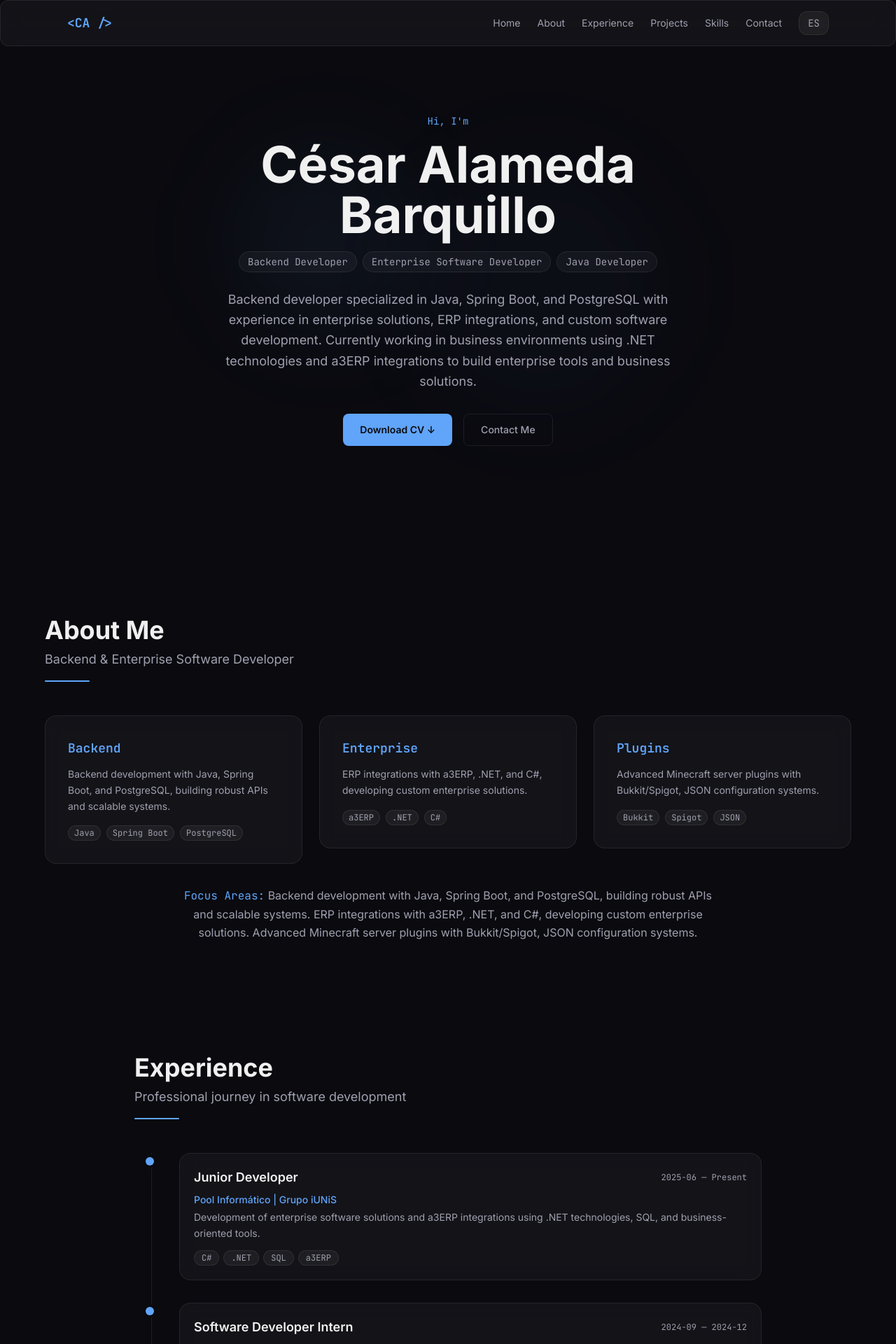
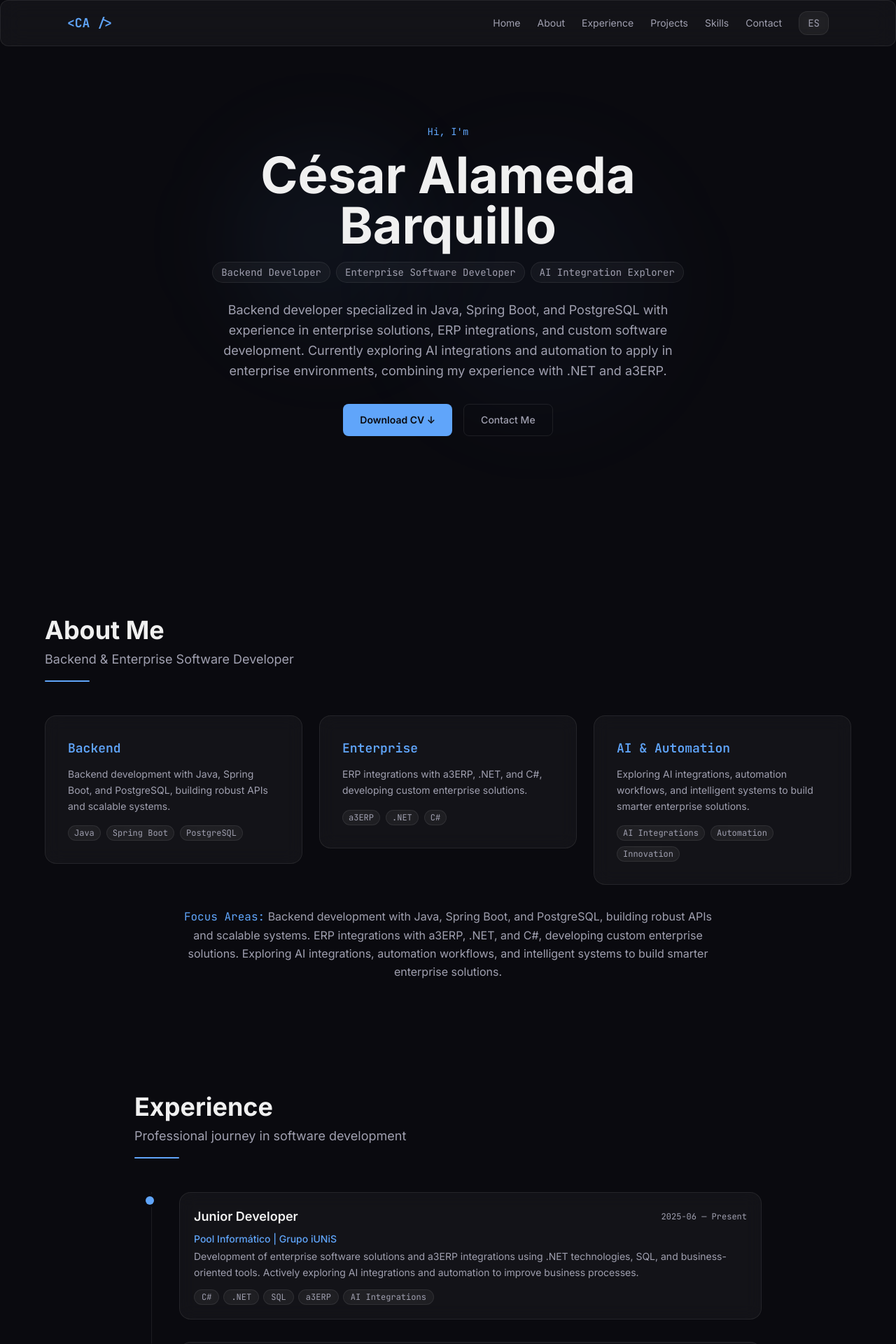
Before and after one commit to cesarAlameda/portfoliocsaralameda, a Next.js app: page /portfoliocsaralameda/en in a window 1280 px wide. Shown: the top 1920 px of the page at 70% size. Built offline with nearby package versions, Linux system fonts and the light colour scheme.

Commit message:
Eliminado proyecto Minecraft/Bukkit. Añadido foco en IA, automatización e innovación.

```diff
--- a/content/experience.json
+++ b/content/experience.json
@@ -5,10 +5,10 @@
     "location": "Madrid, Spain",
     "period": { "start": "2025-06", "end": null },
     "description": {
-      "es": "Desarrollo de soluciones empresariales e integraciones relacionadas con a3ERP, trabajando con tecnologías .NET, SQL y herramientas orientadas a negocio.",
-      "en": "Development of enterprise software solutions and a3ERP integrations using .NET technologies, SQL, and business-oriented tools."
+      "es": "Desarrollo de soluciones empresariales e integraciones relacionadas con a3ERP, trabajando con tecnologías .NET, SQL y herramientas orientadas a negocio. Explorando activamente integraciones con IA y automatización para mejorar procesos empresariales.",
+      "en": "Development of enterprise software solutions and a3ERP integrations using .NET technologies, SQL, and business-oriented tools. Actively exploring AI integrations and automation to improve business processes."
     },
-    "technologies": ["C#", ".NET", "SQL", "a3ERP"],
+    "technologies": ["C#", ".NET", "SQL", "a3ERP", "AI Integrations"],
     "type": "software"
   },
   {
--- a/content/profile.json
+++ b/content/profile.json
@@ -5,11 +5,15 @@
   "roles": [
     "Backend Developer",
     "Enterprise Software Developer",
-    "Java Developer"
+    "AI Integration Explorer"
   ],
+  "research_interests": {
+    "es": "Investigando integraciones con Inteligencia Artificial, automatización de procesos empresariales y sistemas inteligentes.",
+    "en": "Researching AI integrations, business process automation, and intelligent systems."
+  },
   "summary": {
-    "es": "Desarrollador backend especializado en Java, Spring Boot y PostgreSQL con experiencia en soluciones empresariales, integraciones ERP y desarrollo de software a medida. Actualmente trabajando en entornos empresariales con tecnologías .NET y a3ERP, desarrollando herramientas e integraciones para negocio.",
-    "en": "Backend developer specialized in Java, Spring Boot, and PostgreSQL with experience in enterprise solutions, ERP integrations, and custom software development. Currently working in business environments using .NET technologies and a3ERP integrations to build enterprise tools and business solutions."
+    "es": "Desarrollador backend especializado en Java, Spring Boot y PostgreSQL con experiencia en soluciones empresariales, integraciones ERP y desarrollo de software a medida. Actualmente investigando integraciones con Inteligencia Artificial y automatización para aplicar en entornos empresariales, combinando mi experiencia en .NET y a3ERP.",
+    "en": "Backend developer specialized in Java, Spring Boot, and PostgreSQL with experience in enterprise solutions, ERP integrations, and custom software development. Currently exploring AI integrations and automation to apply in enterprise environments, combining my experience with .NET and a3ERP."
   },
   "avatar": "/portfoliocsaralameda/images/profile.svg",
   "social": {
--- a/content/projects/bukkit-management-plugin.mdx
+++ /dev/null
@@ -1,49 +0,0 @@
----
-slug: "bukkit-management-plugin"
-title:
-  es: "Plugin de Gestión para Bukkit"
-  en: "Bukkit Management Plugin"
-description:
-  es: "Plugin avanzado para servidores Minecraft con sistema de configuración JSON y gestión automatizada."
-  en: "Advanced Minecraft server plugin with JSON configuration system and automated management."
-technologies: ["Java", "Bukkit", "Spigot", "JSON"]
-images: ["/portfoliocsaralameda/images/project2.svg"]
-links:
-  github: "https://github.com/cesarAlameda"
-featured: true
-year: 2023
----
-
-## Descripción
-
-Plugin para servidores Minecraft (Bukkit/Spigot) que implementa un sistema completo de gestión de jugadores y configuración dinámica mediante archivos JSON.
-
-## Características
-
-- Sistema de configuración basado en JSON
-- Gestión de jugadores con persistencia de datos
-- Comandos configurables
-- Sistema de eventos y recompensas automáticas
-- Optimizado para alto rendimiento
-
-## Arquitectura
-
-Desarrollado en **Java** utilizando la API de **Bukkit/Spigot**, con un sistema de configuración modular basado en JSON que permite personalizar todos los aspectos del plugin sin necesidad de recargar el servidor.
-
----
-
-## Description
-
-Plugin for Minecraft servers (Bukkit/Spigot) that implements a complete player management system with dynamic JSON configuration.
-
-## Features
-
-- JSON-based configuration system
-- Player management with data persistence
-- Configurable commands
-- Event system and automatic rewards
-- Optimized for high performance
-
-## Architecture
-
-Built in **Java** using the **Bukkit/Spigot** API, with a modular JSON configuration system that allows customizing all aspects of the plugin without server reload.
--- a/content/skills.json
+++ b/content/skills.json
@@ -19,8 +19,7 @@
   { "name": "Git", "category": "Dev Tools", "level": "advanced" },
   { "name": "Docker", "category": "Dev Tools", "level": "intermediate" },
   { "name": "Linux", "category": "Dev Tools", "level": "intermediate" },
-  { "name": "Bukkit", "category": "Game Development", "level": "advanced" },
-  { "name": "Spigot", "category": "Game Development", "level": "advanced" },
-  { "name": "Minecraft Plugins", "category": "Game Development", "level": "advanced" },
-  { "name": "JSON Configuration", "category": "Game Development", "level": "advanced" }
+  { "name": "AI Integrations", "category": "Emerging", "level": "exploring" },
+  { "name": "Automation", "category": "Emerging", "level": "exploring" },
+  { "name": "Intelligent Systems", "category": "Emerging", "level": "exploring" }
 ]
--- a/messages/en.json
+++ b/messages/en.json
@@ -18,7 +18,7 @@
     "focus_title": "Focus Areas",
     "focus_backend": "Backend development with Java, Spring Boot, and PostgreSQL, building robust APIs and scalable systems.",
     "focus_enterprise": "ERP integrations with a3ERP, .NET, and C#, developing custom enterprise solutions.",
-    "focus_plugins": "Advanced Minecraft server plugins with Bukkit/Spigot, JSON configuration systems."
+    "focus_ai": "Exploring AI integrations, automation workflows, and intelligent systems to build smarter enterprise solutions."
   },
   "experience": {
     "title": "Experience",
@@ -59,9 +59,9 @@
     "go_home": "Go back home"
   },
   "metadata": {
-    "home_title": "César Alameda | Backend & Enterprise Software Developer",
-    "home_description": "Backend developer specialized in Java, Spring Boot, PostgreSQL, and ERP integrations. Discover my portfolio, projects, and professional experience.",
+    "home_title": "César Alameda | Backend, Enterprise & AI Integration Developer",
+    "home_description": "Backend developer specialized in Java, Spring Boot, PostgreSQL, ERP integrations, and AI automation. Discover my portfolio, projects, and professional experience.",
     "projects_title": "Projects | César Alameda",
-    "projects_description": "Explore my featured projects: backend development, ERP integrations, Minecraft plugins, and enterprise solutions."
+    "projects_description": "Explore my featured projects: backend development, ERP integrations, enterprise solutions, and AI automation research."
   }
 }
--- a/messages/es.json
+++ b/messages/es.json
@@ -18,7 +18,7 @@
     "focus_title": "Áreas de enfoque",
     "focus_backend": "Desarrollo backend con Java, Spring Boot y PostgreSQL, construyendo APIs robustas y sistemas escalables.",
     "focus_enterprise": "Integraciones ERP con a3ERP, .NET y C#, desarrollando soluciones empresariales a medida.",
-    "focus_plugins": "Plugins avanzados para servidores Minecraft con Bukkit/Spigot, sistemas de configuración JSON."
+    "focus_ai": "Explorando integraciones con IA, flujos de automatización y sistemas inteligentes para construir soluciones empresariales más eficientes."
   },
   "experience": {
     "title": "Experiencia",
@@ -59,9 +59,9 @@
     "go_home": "Volver al inicio"
   },
   "metadata": {
-    "home_title": "César Alameda | Desarrollador Backend & Software Empresarial",
-    "home_description": "Desarrollador backend especializado en Java, Spring Boot, PostgreSQL e integraciones ERP. Descubre mi portfolio, proyectos y experiencia profesional.",
+    "home_title": "César Alameda | Desarrollador Backend, Empresarial e IA",
+    "home_description": "Desarrollador backend especializado en Java, Spring Boot, PostgreSQL, integraciones ERP y automatización con IA. Descubre mi portfolio, proyectos y experiencia profesional.",
     "projects_title": "Proyectos | César Alameda",
-    "projects_description": "Explora mis proyectos destacados: desarrollo backend, integraciones ERP, plugins Minecraft y soluciones empresariales."
+    "projects_description": "Explora mis proyectos destacados: desarrollo backend, integraciones ERP, soluciones empresariales e investigación en automatización con IA."
   }
 }
--- a/src/components/sections/AboutSection.tsx
+++ b/src/components/sections/AboutSection.tsx
@@ -20,9 +20,9 @@ export default function AboutSection() {
       tech: ["a3ERP", ".NET", "C#"],
     },
     {
-      title: "Plugins",
-      description: t("focus_plugins"),
-      tech: ["Bukkit", "Spigot", "JSON"],
+      title: "AI & Automation",
+      description: t("focus_ai"),
+      tech: ["AI Integrations", "Automation", "Innovation"],
     },
   ];
 
@@ -70,7 +70,7 @@ export default function AboutSection() {
           transition={{ duration: 0.4, delay: 0.3 }}
         >
           <span className="text-accent font-mono">{t("focus_title")}:</span>{" "}
-          {t("focus_backend")} {t("focus_enterprise")} {t("focus_plugins")}
+          {t("focus_backend")} {t("focus_enterprise")} {t("focus_ai")}
         </motion.p>
       </div>
     </section>
```
